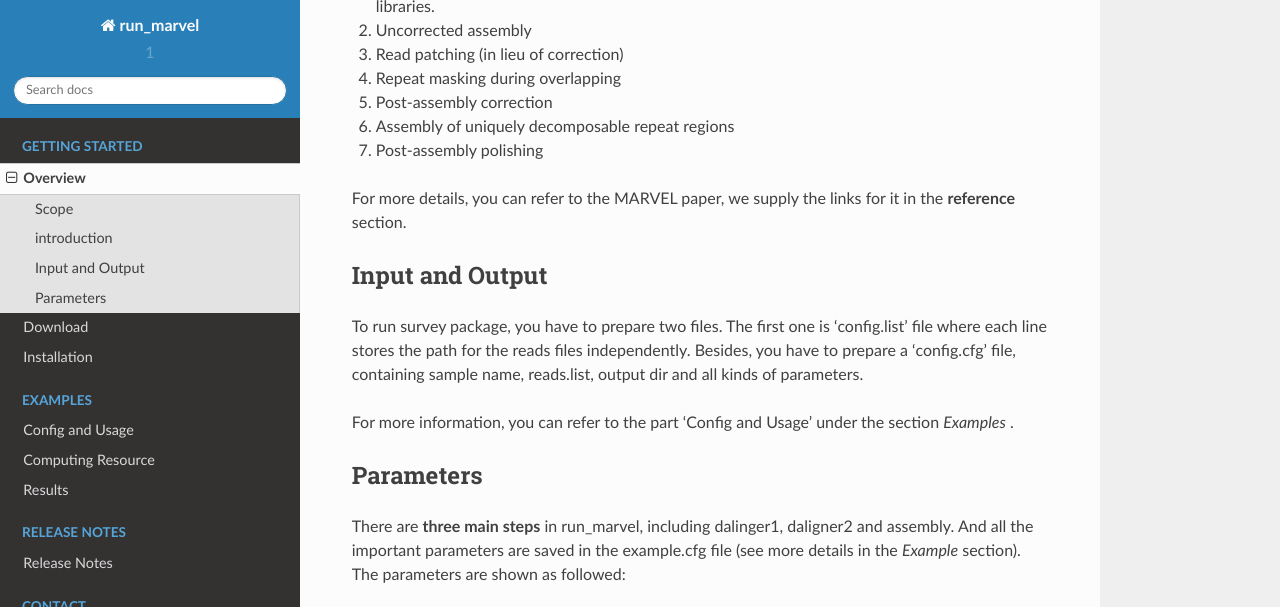
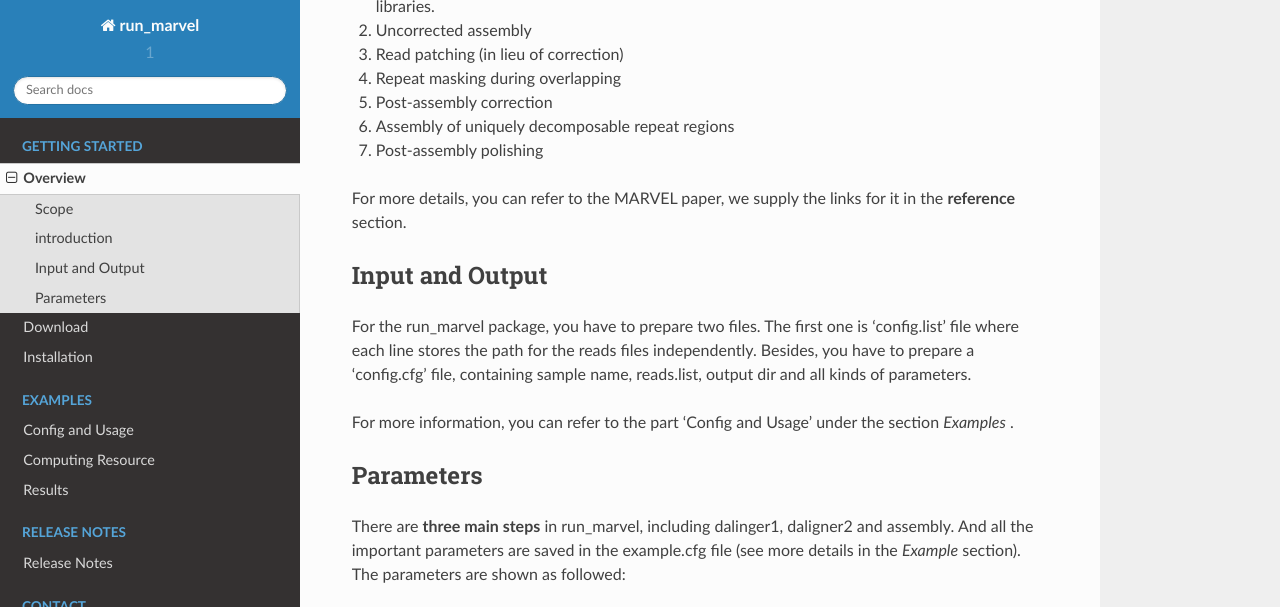
Before and after one commit to bitcometz/run_marvel, a Sphinx documentation site: the page built from source/overview.rst, in a window 1280 px wide and 900 px high, scrolled down 1413 px, cut to the strip 0-607 px from the top of the window. Built offline with Sphinx 7.4.7 and the Read the Docs theme 2.0.0, drawn with Linux system fonts in a browser that asks for light colours.

Commit message:
Add files via upload

```diff
--- a/source/computing_resource.rst
+++ b/source/computing_resource.rst
@@ -32,4 +32,4 @@
    :header-rows: 1
    :widths: 15, 10, 75
 
-To save you storage, you can nohup the shell 'delete_marvel.sh' after you finished running survey.
+To save you storage, you can nohup the shell 'delete_marvel.sh' after you finished running run_marvel.
--- a/source/download.rst
+++ b/source/download.rst
@@ -14,4 +14,4 @@
 
    > /ALNAS01/software/MARVEL/
 
-And sorry, you cannot download the code file from the website. The survey package were in-house used and you can contact us to get the right to use it. Our way of contact can be found in the following content.
+And sorry, you cannot download the code file from the website. The run_marvel package were in-house used and you can contact us to get the right to use it. Our way of contact can be found in the following content.
--- a/source/install.rst
+++ b/source/install.rst
@@ -3,6 +3,6 @@
 Installation
 ================================================================================
 
-It is easy to install the survey, you just have to copy the file of run_marvel to you path:
+It is easy to install the run_marvel package, you just have to copy the file of run_marvel to you path:
 
 **Notably**, you have to use python3.5+ to run the MARVEL, so you have to make sure that the python3.5+ has been installed in your cluster!!!!!
--- a/source/overview.rst
+++ b/source/overview.rst
@@ -45,7 +45,7 @@
 Input and Output
 --------------------------------------------------------------------------------
 
-To run survey package, you have to prepare two files. The first one is 'config.list' file where each line stores the path for the reads files independently. Besides, you have to prepare a 'config.cfg' file, containing sample name, reads.list, output dir and all kinds of parameters.
+For the run_marvel package, you have to prepare two files. The first one is 'config.list' file where each line stores the path for the reads files independently. Besides, you have to prepare a 'config.cfg' file, containing sample name, reads.list, output dir and all kinds of parameters.
 
 For more information, you can refer to the part 'Config and Usage' under the section  *Examples* .
 
```
